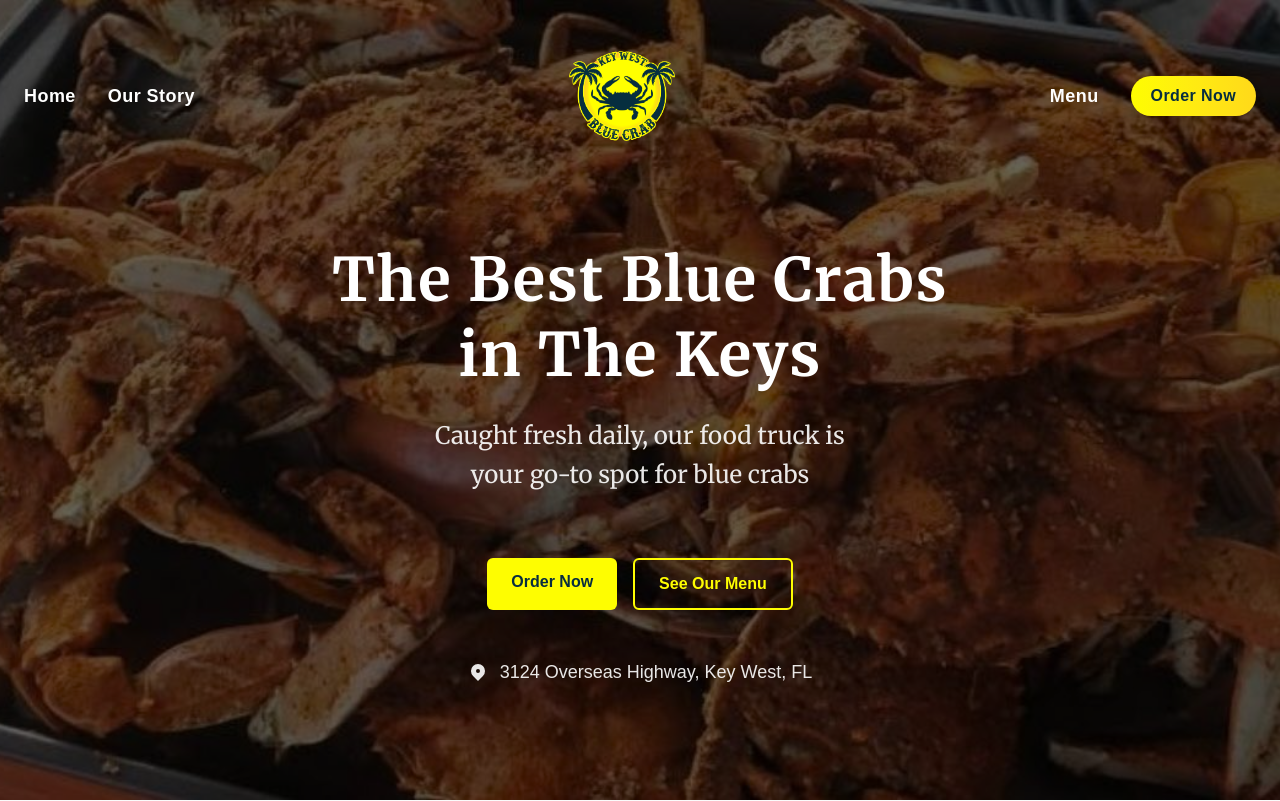
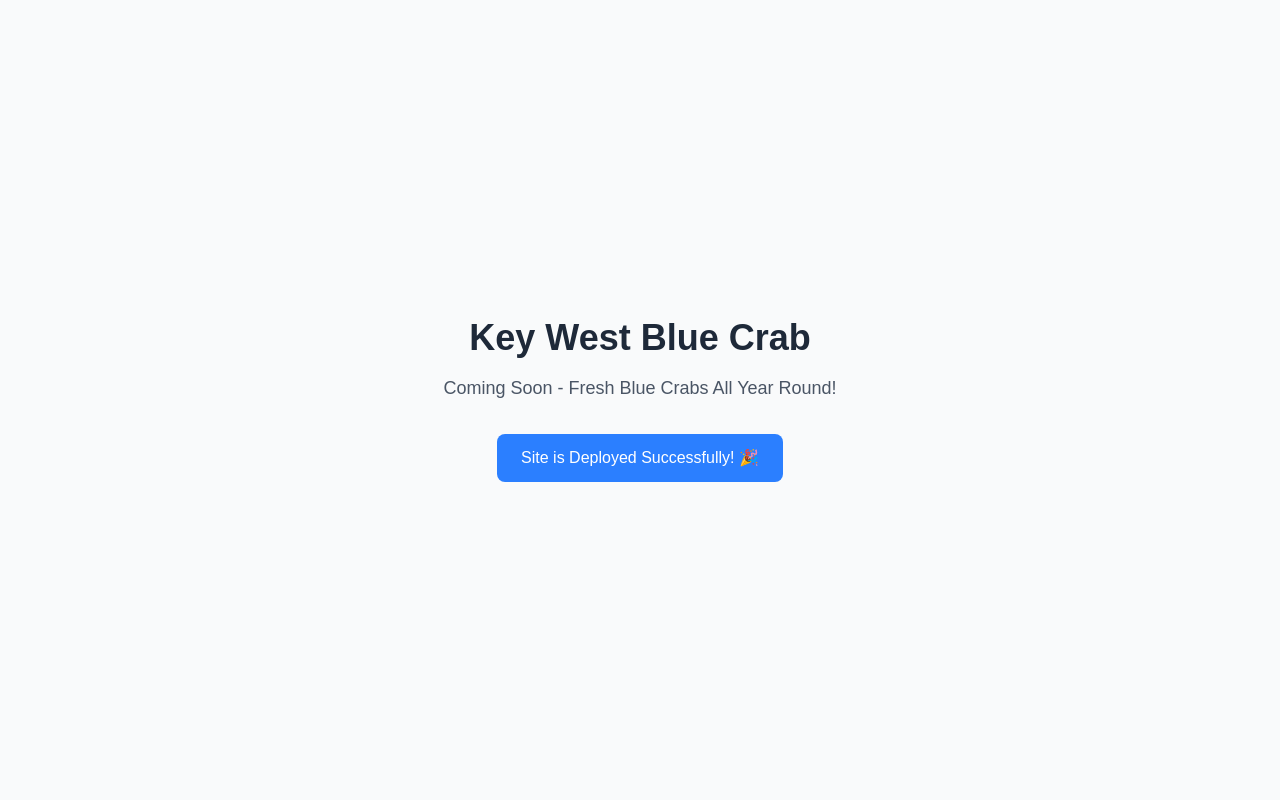
Before and after one commit to mkfink-code/kwbc-website, a Next.js app: page / in a window 1280 px wide. Shown: the top 801 px of the page. Built offline with nearby package versions, Linux system fonts and the light colour scheme.

Commit message:
Test with simple page to debug Vercel deployment

```diff
--- a/src/app/page.tsx
+++ b/src/app/page.tsx
@@ -1,21 +1,17 @@
-import Hero from '@/components/Hero'
-import Menu from '@/components/Menu'
-import About from '@/components/About'
-import SocialSection from '@/components/SocialSection'
-import Testimonials from '@/components/Testimonials'
-import Contact from '@/components/Contact'
-import Footer from '@/components/Footer'
-
 export default function Home() {
   return (
-    <main className="min-h-screen">
-      <Hero />
-      <About />
-      <Menu />
-      <SocialSection />
-      <Testimonials />
-      <Contact />
-      <Footer />
+    <main className="min-h-screen bg-gray-50 flex items-center justify-center">
+      <div className="text-center">
+        <h1 className="text-4xl font-bold text-gray-800 mb-4">
+          Key West Blue Crab
+        </h1>
+        <p className="text-lg text-gray-600 mb-8">
+          Coming Soon - Fresh Blue Crabs All Year Round!
+        </p>
+        <div className="bg-blue-500 text-white px-6 py-3 rounded-lg inline-block">
+          Site is Deployed Successfully! 🎉
+        </div>
+      </div>
     </main>
   )
 }
```
